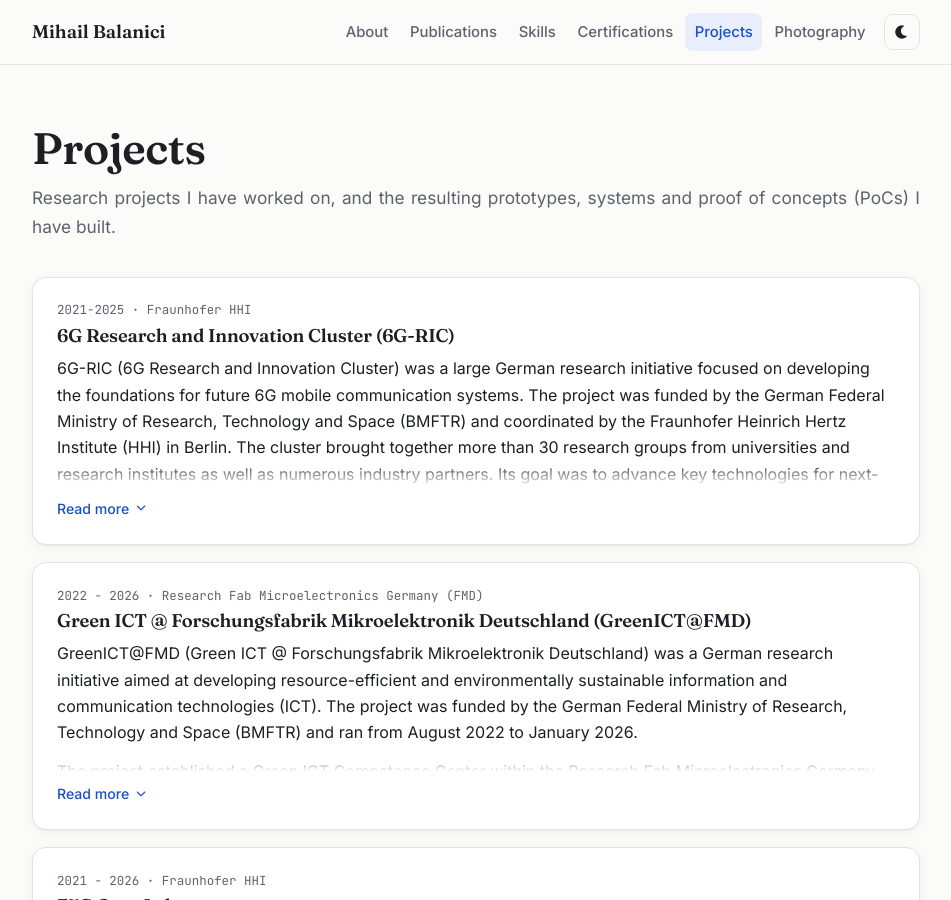
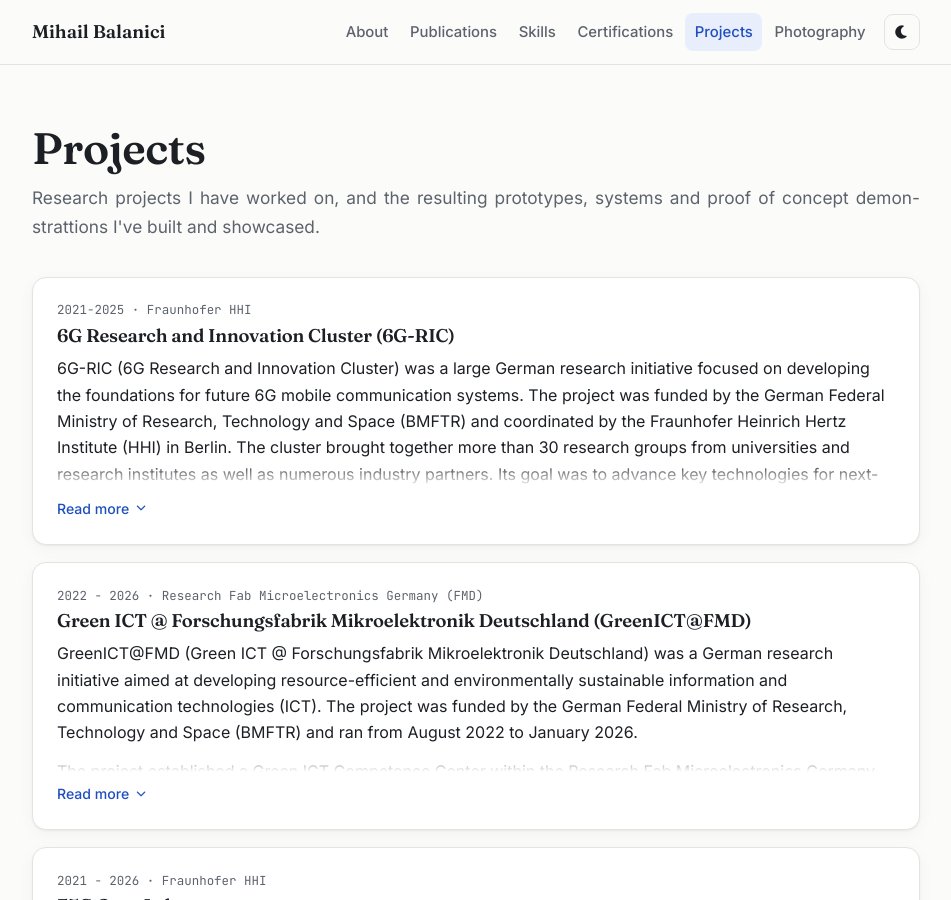
Before and after one commit to mihailbalanici/mihailbalanici.github.io, a Jekyll site: the page built from projects.html, in a window 1280 px wide and 900 px high. Shown: the whole window, without its empty margins (164-1115 px from the left). Built offline with Jekyll 4.4.1, drawn with Linux system fonts in a browser that asks for light colours.

Commit message:
Update projects.html

```diff
--- a/projects.html
+++ b/projects.html
@@ -2,7 +2,7 @@
 layout: page
 title: Projects
 permalink: /projects/
-lead: Research projects I have worked on, and the resulting prototypes, systems and proof of concepts (PoCs) I have built.
+lead: Research projects I have worked on, and the resulting prototypes, systems and proof of concept demonstrattions I've built and showcased.
 ---
 <div class="cards projects-grid">
   {% for p in site.data.projects %}
```
